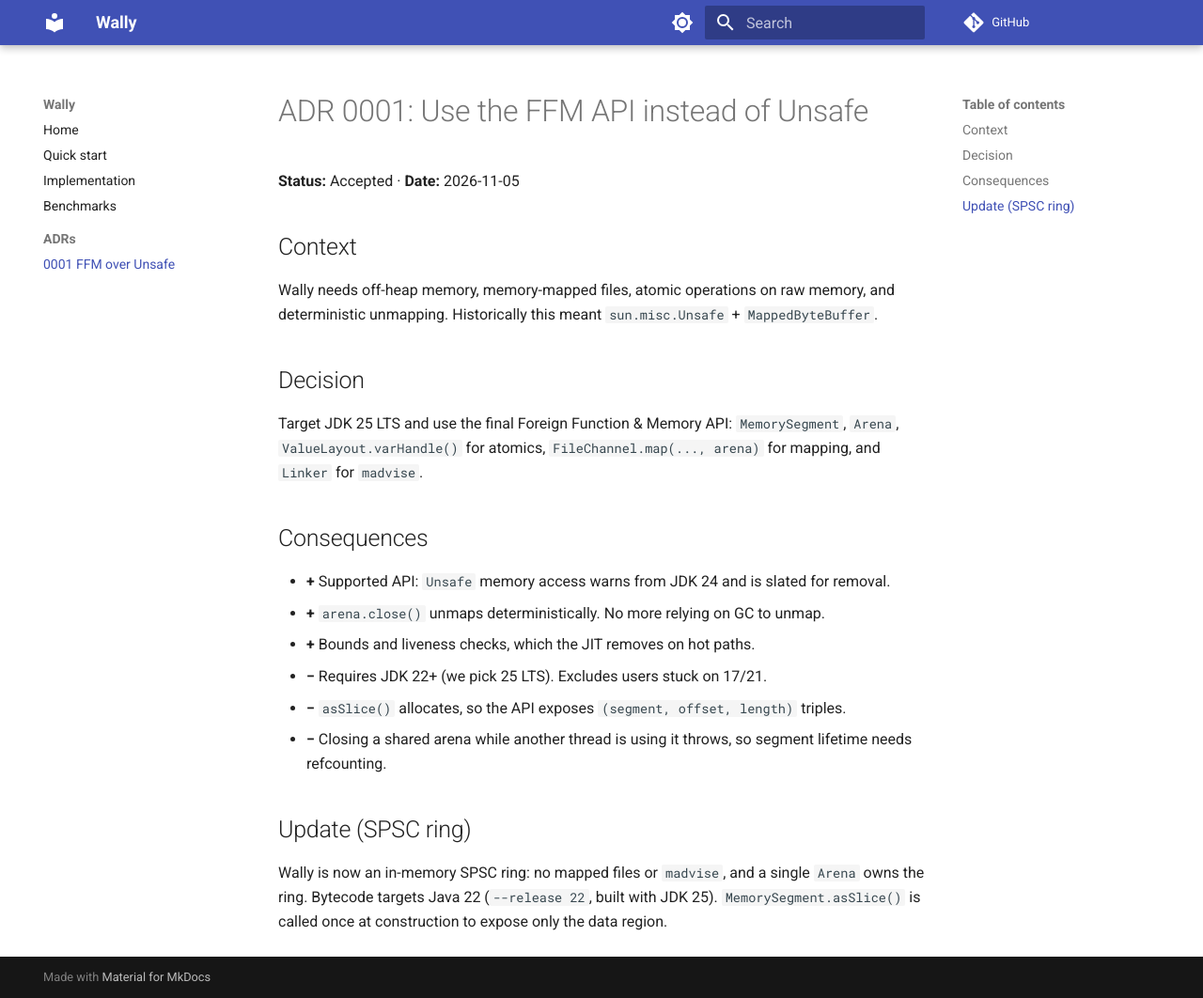
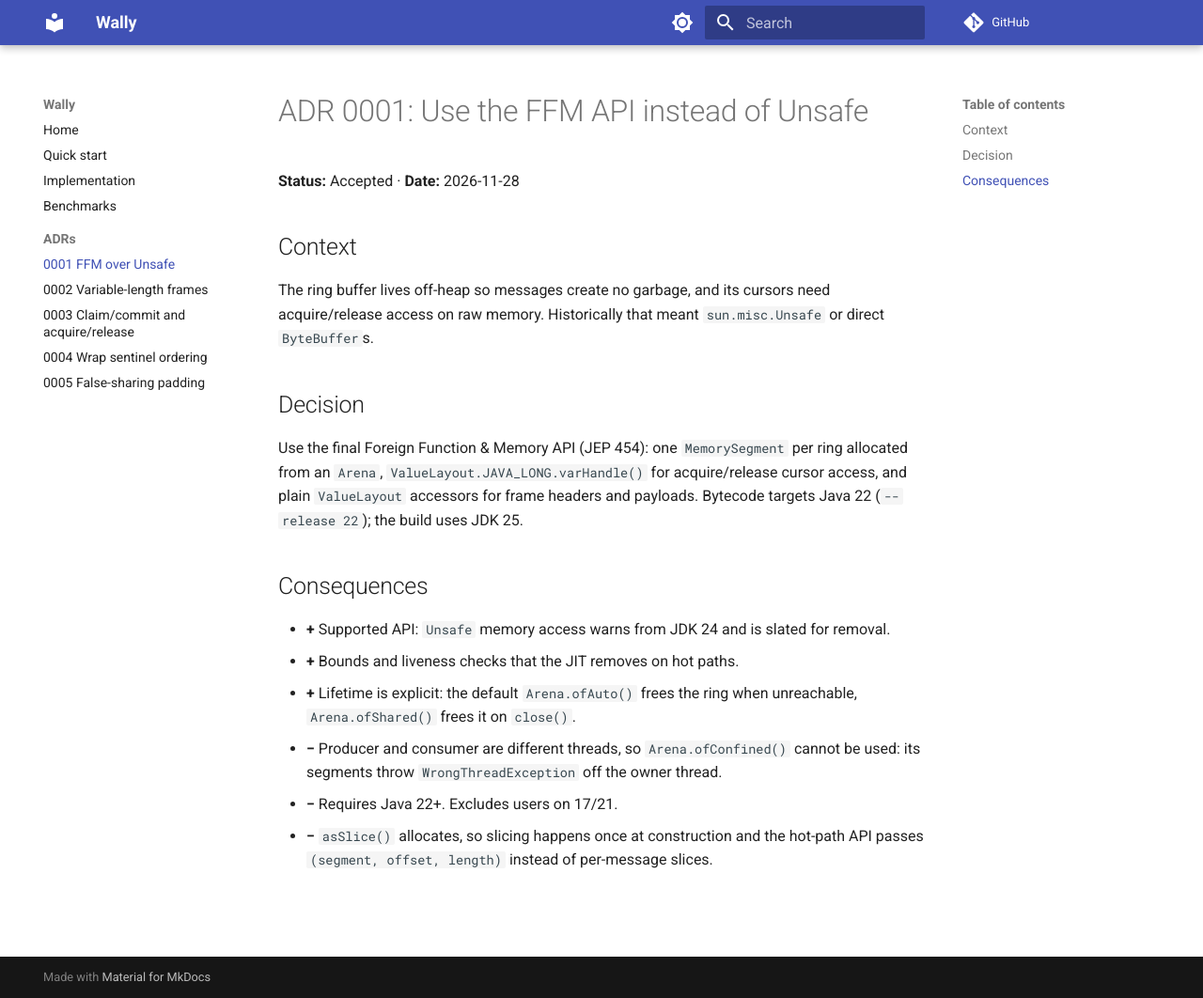
Before and after one commit to Kaushikdey647/wally, an MkDocs documentation site: the page built from docs/adr/0001-ffm-over-unsafe.md, in a window 1280 px wide and 1062 px high. Shown: the whole window at 94% size. Built offline with MkDocs 1.6.1 and Material for MkDocs 9.7.7, drawn with Linux system fonts in a browser that asks for light colours; comment, search, counter and statistics services are not loaded; the version menu is left out.

Commit message:
docs: SPSC-only ADRs, remove remaining references to the old log
Replaces the ADR set with five decisions for the SPSC ring (FFM,
variable-length frames, claim/commit ordering, wrap-sentinel ordering,
false-sharing padding), drops the old-design history note, rewrites
RULES.md examples for the ring, and removes Mem/Align helpers left over
from the multi-producer log. Also corrects the arena guidance: a
confined arena throws WrongThreadException on the consumer thread, so
SPSC needs ofAuto() or ofShared().

Co-Authored-By: Claude Sonnet 4.5 <noreply@anthropic.com>
Co-authored-by: Cursor <cursoragent@cursor.com>

```diff
--- a/docs/adr/0001-ffm-over-unsafe.md
+++ b/docs/adr/0001-ffm-over-unsafe.md
@@ -1,20 +1,17 @@
 # ADR 0001: Use the FFM API instead of Unsafe
 
-**Status:** Accepted · **Date:** 2026-11-05
+**Status:** Accepted · **Date:** 2026-11-28
 
 ## Context
-Wally needs off-heap memory, memory-mapped files, atomic operations on raw memory, and deterministic unmapping. Historically this meant `sun.misc.Unsafe` + `MappedByteBuffer`.
+The ring buffer lives off-heap so messages create no garbage, and its cursors need acquire/release access on raw memory. Historically that meant `sun.misc.Unsafe` or direct `ByteBuffer`s.
 
 ## Decision
-Target JDK 25 LTS and use the final Foreign Function & Memory API: `MemorySegment`, `Arena`, `ValueLayout.varHandle()` for atomics, `FileChannel.map(..., arena)` for mapping, and `Linker` for `madvise`.
+Use the final Foreign Function & Memory API (JEP 454): one `MemorySegment` per ring allocated from an `Arena`, `ValueLayout.JAVA_LONG.varHandle()` for acquire/release cursor access, and plain `ValueLayout` accessors for frame headers and payloads. Bytecode targets Java 22 (`--release 22`); the build uses JDK 25.
 
 ## Consequences
 - **+** Supported API: `Unsafe` memory access warns from JDK 24 and is slated for removal.
-- **+** `arena.close()` unmaps deterministically. No more relying on GC to unmap.
-- **+** Bounds and liveness checks, which the JIT removes on hot paths.
-- **−** Requires JDK 22+ (we pick 25 LTS). Excludes users stuck on 17/21.
-- **−** `asSlice()` allocates, so the API exposes `(segment, offset, length)` triples.
-- **−** Closing a shared arena while another thread is using it throws, so segment lifetime needs refcounting.
-
-## Update (SPSC ring)
-Wally is now an in-memory SPSC ring: no mapped files or `madvise`, and a single `Arena` owns the ring. Bytecode targets Java 22 (`--release 22`, built with JDK 25). `MemorySegment.asSlice()` is called once at construction to expose only the data region.
+- **+** Bounds and liveness checks that the JIT removes on hot paths.
+- **+** Lifetime is explicit: the default `Arena.ofAuto()` frees the ring when unreachable, `Arena.ofShared()` frees it on `close()`.
+- **−** Producer and consumer are different threads, so `Arena.ofConfined()` cannot be used: its segments throw `WrongThreadException` off the owner thread.
+- **−** Requires Java 22+. Excludes users on 17/21.
+- **−** `asSlice()` allocates, so slicing happens once at construction and the hot-path API passes `(segment, offset, length)` instead of per-message slices.
--- a/mkdocs.yml
+++ b/mkdocs.yml
@@ -45,3 +45,7 @@ nav:
   - Benchmarks: benchmarks.md
   - ADRs:
       - 0001 FFM over Unsafe: adr/0001-ffm-over-unsafe.md
+      - 0002 Variable-length frames: adr/0002-variable-length-frames.md
+      - 0003 Claim/commit and acquire/release: adr/0003-claim-commit-acquire-release.md
+      - 0004 Wrap sentinel ordering: adr/0004-wrap-sentinel-ordering.md
+      - 0005 False-sharing padding: adr/0005-false-sharing-padding.md
```
Also changed, not shown: README.md (+20 -2 lines), RULES.md (+14 -16 lines), docs/adr/0002-variable-length-frames.md (added, +17 -0 lines), docs/adr/0003-claim-commit-acquire-release.md (added, +19 -0 lines), docs/adr/0004-wrap-sentinel-ordering.md (added, +20 -0 lines), docs/adr/0005-false-sharing-padding.md (added, +20 -0 lines), docs/implementation.md (+1 -1 lines), docs/index.md (+1 -4 lines), 2 other files.
